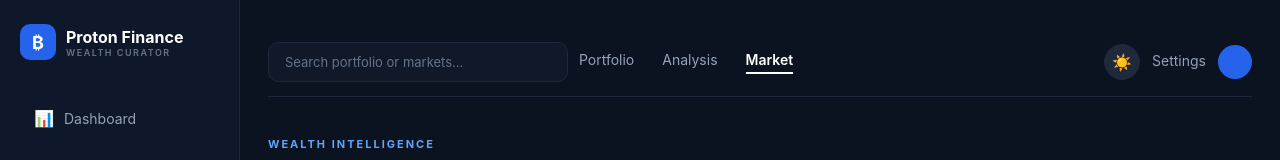
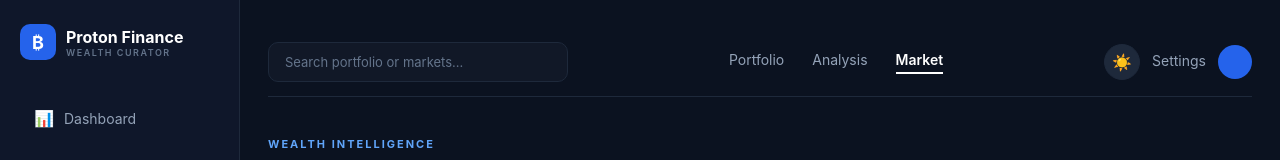
Before and after one commit to Arjun8124/finance-dashboard, a React (Vite) app: page /insights in a window 1280 px wide. Shown: the top 160 px of the page. Built offline with nearby package versions, Linux system fonts and the light colour scheme.

Commit message:
fixed responsiveness of search bar in header

```diff
--- a/src/components/Header/Header.style.ts
+++ b/src/components/Header/Header.style.ts
@@ -26,10 +26,13 @@ export const createStyles = (c: ThemeColors, isMobile: boolean) =>
       color: c.text,
     },
     searchContainer: {
-      flex: isMobile ? 1 : 0,
+      flex: 1,
+      minWidth: 0,
+      maxWidth: isMobile ? undefined : 300,
     },
     searchInput: {
-      width: isMobile ? "100%" : 300,
+      width: "100%",
+      minWidth: 0,
       backgroundColor: c.inputBg,
       color: c.text,
       paddingHorizontal: 16,
```
